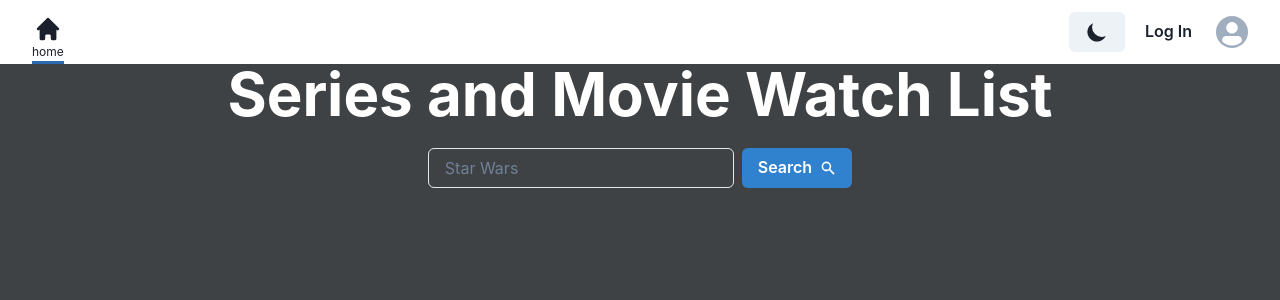
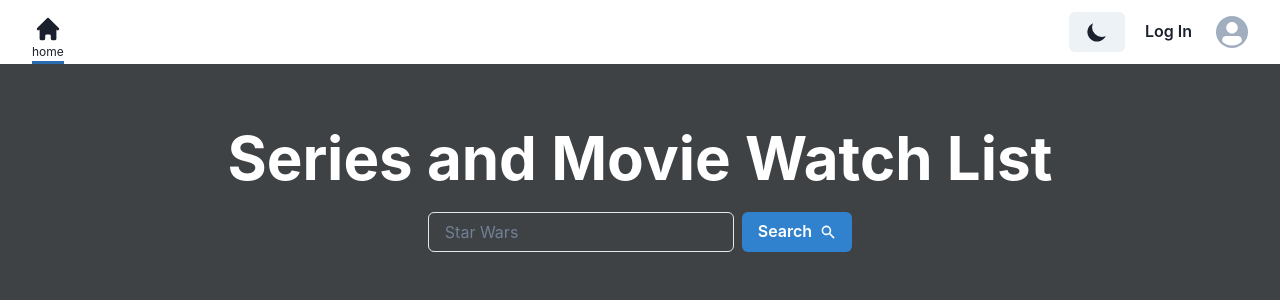
Before and after one commit to aandrade1980/series-movie-watch-list, a Next.js app: page / in a window 1280 px wide. Shown: the top 300 px of the page. Built offline with nearby package versions, Linux system fonts and the light colour scheme; no server answers.

Commit message:
Some style stuff (#45)
* :lipstick: Updated some styles details.

* :lipstick: Added back padding on main tag.

```diff
--- a/styles/Home.module.scss
+++ b/styles/Home.module.scss
@@ -2,7 +2,6 @@ $page-height: calc(100vh - 4rem);
 
 .container {
   min-height: $page-height;
-
   display: flex;
   flex-direction: column;
   justify-content: center;
@@ -13,6 +12,7 @@ $page-height: calc(100vh - 4rem);
 }
 
 .main {
+  padding: 4rem 0;
   flex: 1;
   display: flex;
   flex-direction: column;
```
